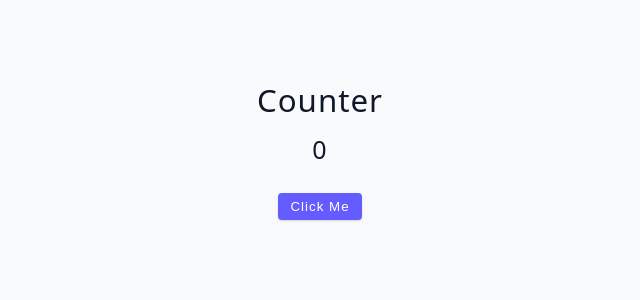
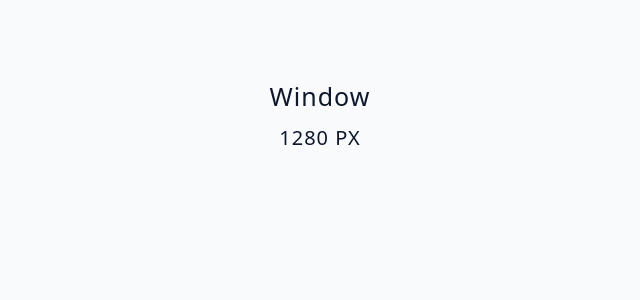
Before and after one commit to codersraj82/03-advanced-react, a React (Vite) app: page / in a window 1280 px wide. Shown: the top 300 px of the page, without its empty margins (320-960 px from the left). Built offline with nearby package versions, Linux system fonts and the light colour scheme.

Commit message:
cleanup function to remove event listener to avoid multiple calling of useEffect on rerendering.

```diff
--- a/src/App.jsx
+++ b/src/App.jsx
@@ -2,7 +2,7 @@ import React from "react";
 import "../src/index.css";
 //import Setup from "./tutorial/01-useState/starter/01-error-example";
 
-import Setup from "./tutorial/02-useEffect/starter/02-useEffect-basics";
+import Setup from "./tutorial/02-useEffect/starter/01-code-example";
 
 function App() {
   return (
--- a/src/tutorial/02-useEffect/starter/01-code-example.jsx
+++ b/src/tutorial/02-useEffect/starter/01-code-example.jsx
@@ -1,15 +1,26 @@
-import { useState } from 'react';
+import React, { useState, useEffect } from "react";
 
 const CodeExample = () => {
-  const [value, setValue] = useState(0);
+  const [value, setValue] = useState(window.innerWidth);
+
+  const checkSize = () => {
+    setValue(window.innerWidth);
+  };
+  useEffect(() => {
+    window.addEventListener("resize", checkSize);
+    console.log("useEffect called");
+    //event cleanup to trigger the event only once for change of size
+    return () => {
+      console.log("cleanup function for event is called");
+      window.removeEventListener("resize", checkSize);
+    };
+  }); // instead of cleanup function empty array [] second parameter can be used. but good practices is to add cleanup function. It is very usefull when dealing with mulitiple event listener in project.
 
   return (
-    <div>
-      <h1>value : {value}</h1>
-      <button className='btn' onClick={() => setValue(value + 1)}>
-        click me
-      </button>
-    </div>
+    <>
+      <h4>Window</h4>
+      <h5>{value} PX</h5>
+    </>
   );
 };
 export default CodeExample;
```
